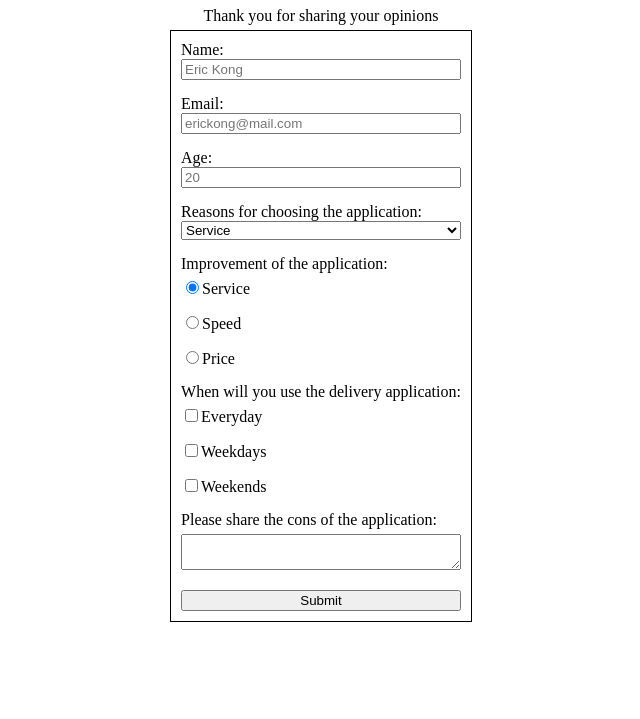
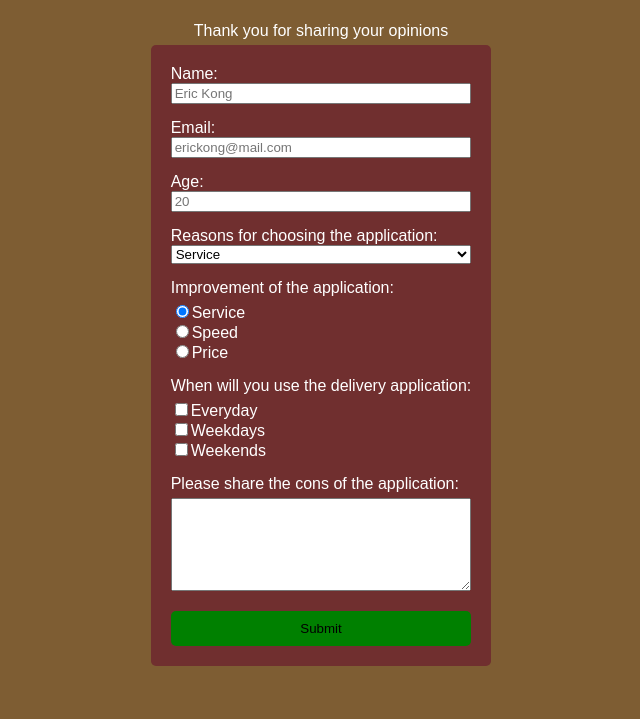
Before and after one commit to ryanzheng0507/fCC-projects-survey-form, a plain HTML site: page index.html in a window 1280 px wide. Shown: the part 81-800 px from the top of the page, without its empty margins (319-959 px from the left). Drawn offline with Linux system fonts and the light colour scheme.

Commit message:
Survey Form Final Version

```diff
--- a/index.html
+++ b/index.html
@@ -23,13 +23,13 @@
       <option value="price">Price</option>
     </select>
     <p>Improvement of the application:</p>
-    <label for="service" class="form-control"><input type="radio" id="service" name="opinion" value="service" checked>Service</label>
-    <label for="speed" class="form-control"><input type="radio" id="speed" name="opinion" value="speed">Speed</label>
-    <label for="price" class="form-control"><input type="radio" id="price" name="opinion" value="price">Price</label>
+    <label for="service" class="ratio-control"><input type="radio" id="service" name="opinion" value="service" checked>Service</label>
+    <label for="speed" class="radio-control"><input type="radio" id="speed" name="opinion" value="speed">Speed</label>
+    <label for="price" class="radio-control"><input type="radio" id="price" name="opinion" value="price">Price</label>
     <p>When will you use the delivery application:</p>
-    <label for="everyday" class="form-control"><input type="checkbox" id="everyday" value="everyday">Everyday</label>
-    <label for="weekdays" class="form-control"><input type="checkbox" id="weekdays" value="weekdays">Weekdays</label>
-    <label for="weekends" class="form-control"><input type="checkbox" id="weekends" value="weekends">Weekends</label>
+    <label for="everyday" class="radio-control"><input type="checkbox" id="everyday" value="everyday">Everyday</label>
+    <label for="weekdays" class="radio-control"><input type="checkbox" id="weekdays" value="weekdays">Weekdays</label>
+    <label for="weekends" class="radio-control"><input type="checkbox" id="weekends" value="weekends">Weekends</label>
     <p>Please share the cons of the application:</p>
     <textarea name="cons" id="cons" class="form-control"></textarea>
     <button id="submit">Submit</button>
--- a/style.css
+++ b/style.css
@@ -7,11 +7,21 @@ body {
   flex-direction: column;
   justify-content: center;
   align-items: center;
+  background-color: rgb(126, 93, 51);
+  color: white;
+  font-family: sans-serif;
 }
 
 #survey-form {
-  border: 1px solid black;
-  padding: 10px;
+  border: none;
+  border-radius: 5px;
+  padding: 20px;
+  background-color: rgb(112, 47, 47);
+  border: none;
+}
+
+.radio-control {
+  margin-bottom: none;
 }
 
 .form-control {
@@ -20,12 +30,24 @@ body {
   margin-bottom: 15px;
 }
 
+.radio-control {
+  display: block;
+}
+
 button {
   width: 100%;
   margin-top: 5px;
+  padding: 10px;
+  background-color: green;
+  border: none;
+  border-radius: 5px;
 }
 
 p {
-  margin-top: 0;
+  margin-top: 15px;
   margin-bottom: 5px;
 }
+
+textarea {
+  height: 7em;
+}
```
